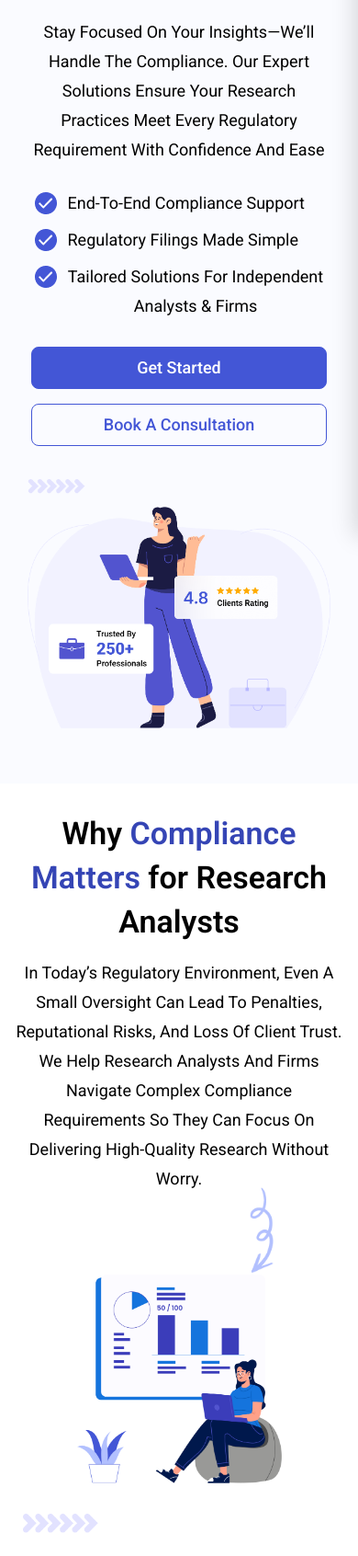
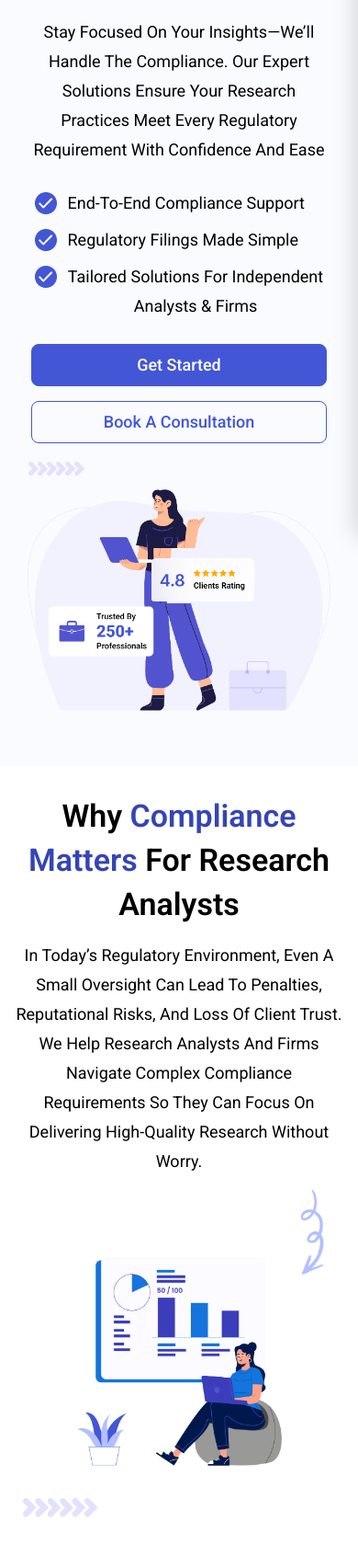
Before and after one commit to Maulshree251/Infotech-assignment---Maulshree, a plain HTML site: page index.html in a window 390 px wide. Shown: the part 261-1953 px from the top of the page at 92% size. Drawn offline with Linux system fonts and the light colour scheme.

Commit message:
fix: banner img, deocr-vector, etc

```diff
--- a/index.html
+++ b/index.html
@@ -212,9 +212,12 @@
         <!-- Hero Visual (Right on Desktop, Bottom on Tablet/Mobile) -->
         <div class="hero-visual">
           <div class="hero-image-wrapper">
-            <img src="Assets/Banner Image.png"
-              alt="Compliance illustration showing analyst working on insights with certification badges and rating metrics"
-              class="hero-banner-img">
+            <picture>
+              <source media="(max-width: 768px)" srcset="Assets/Banner-Image-Tablet.png">
+              <img src="Assets/Banner Image.png"
+                alt="Compliance illustration showing analyst working on insights with certification badges and rating metrics"
+                class="hero-banner-img">
+            </picture>
           </div>
         </div>
       </div>
--- a/style.css
+++ b/style.css
@@ -382,6 +382,7 @@ button {
   display: flex;
   align-items: center;
   gap: 16px;
+  text-transform: capitalize;
 }
 
 .check-icon {
@@ -464,6 +465,7 @@ button {
 
 .compliance-header-left {
   max-width: 603.5px;
+  flex: 1;
 }
 
 .compliance-title {
@@ -472,7 +474,8 @@ button {
   font-weight: 600;
   line-height: 70px;
   color: var(--color-text-main);
-  text-align: center;
+  /* text-align: center; */
+  text-transform: capitalize;
 }
 
 .compliance-title span {
@@ -481,6 +484,7 @@ button {
 
 .compliance-header-right {
   max-width: 603.5px;
+  flex: 1;
 }
 
 .compliance-description {
@@ -490,7 +494,6 @@ button {
   line-height: 32px;
   color: var(--color-text-main);
   text-transform: capitalize;
-  text-align: center;
 }
 
 /* Content Area: Illustration Left, 3 Cards Right */
@@ -521,18 +524,20 @@ button {
 
 .compliance-img {
   width: 100%;
-  height: 100%;
+  height: auto;
   object-fit: contain;
+  display: block;
 }
 
 /* Decorative Flourish Vector Accent (Vector2.png) */
 .decor-vector-accent,
 .decor-vector-accent-img {
   position: absolute;
-  right: 2%;
+  width: calc(36 / 594 * 100%);
+  right: 9%;
   top: -14.5%;
-  width: 36px;
-  height: 129px;
+  height: auto;
+  aspect-ratio: 36 / 129;
   opacity: 1;
   pointer-events: none;
   z-index: 2;
@@ -787,6 +792,24 @@ button {
 
 
 /* ==========================================================================
+   RESPONSIVE BREAKPOINTS (SMALL DESKTOP / LAPTOP: 1025px - 1440px)
+   ========================================================================== */
+@media screen and (min-width: 1025px) and (max-width: 1440px) {
+  .compliance-visual {
+    width: calc((100vw - 252px) / 2);
+    max-width: 594px;
+    padding: calc(30 / 594 * 100%);
+  }
+
+  .compliance-img-wrapper {
+    width: calc((100vw - 252px) / 2);
+    max-width: 100%;
+    height: auto;
+    padding: calc(30 / 594 * 100%);
+  }
+}
+
+/* ==========================================================================
    RESPONSIVE BREAKPOINTS (TABLET: 768px - 1024px)
    ========================================================================== */
 @media screen and (max-width: 1024px) {
@@ -821,7 +844,7 @@ button {
   .hero-content {
     width: 100%;
     max-width: 636px;
-    padding: 24px 16px 36px 16px;
+    padding: 24px 16px 20px 16px;
     display: flex;
     flex-direction: column;
     align-items: center;
@@ -863,7 +886,7 @@ button {
 
   .hero-checklist {
     align-items: flex-start;
-    margin-bottom: 36px;
+    margin-bottom: 25px;
   }
 
   .hero-buttons {
@@ -900,6 +923,7 @@ button {
   .compliance-title {
     font-size: 46px;
     line-height: 60px;
+    text-align: center;
   }
 
   .compliance-content {
@@ -918,11 +942,11 @@ button {
 
   .decor-vector-accent,
   .decor-vector-accent-img {
-    top: -10%;
-    right: 10%;
-    width: 36px;
-    height: 129px;
-    opacity: 1;
+    right: 0%;
+    top: -6%;
+    width: calc(36 / 594 * 100%);
+    height: auto;
+    aspect-ratio: 36 / 129;
   }
 
   .compliance-decorations,
@@ -931,6 +955,10 @@ button {
     bottom: 0px;
     width: 162px;
     height: 34px;
+  }
+
+  .compliance-description {
+    text-align: center;
   }
 
   .compliance-cards {
@@ -985,7 +1013,7 @@ button {
   .hero-content {
     width: 100%;
     max-width: 343px;
-    padding: 20px 4px 36px 4px;
+    padding: 20px 4px 20px 4px;
     margin: 0 auto;
     display: flex;
     flex-direction: column;
@@ -1035,7 +1063,7 @@ button {
 
   .hero-checklist {
     gap: 8px;
-    margin-bottom: 28px;
+    margin-bottom: 25px;
     width: 100%;
     max-width: 315px;
   }
@@ -1143,11 +1171,13 @@ button {
   .compliance-title {
     font-size: 34px;
     line-height: 48px;
+    text-align: center;
   }
 
   .compliance-description {
     font-size: 18px;
     line-height: 32px;
+    text-align: center;
   }
 
   .compliance-visual {
@@ -1159,10 +1189,8 @@ button {
 
   .decor-vector-accent,
   .decor-vector-accent-img {
-    right: 20%;
-    top: -10%;
-    width: 26px;
-    height: 93px;
+    right: 0%;
+    top: -8%;
     opacity: 1;
   }
 
@@ -1203,14 +1231,14 @@ button {
   }
 }
 
-@media screen and (max-width: 374px) {
+@media screen and (max-width: 767px) {
 
   .decor-vector-accent,
   .decor-vector-accent-img {
     /* left: calc(350 / 343 * 100%);
     top: calc(-30 / 343 * 100%); */
-    top: -10%;
-    right: 20%;
+    top: -4%;
+    right: 4%;
     width: calc(26 / 343 * 100%);
     height: auto;
     aspect-ratio: 26 / 93;
```
